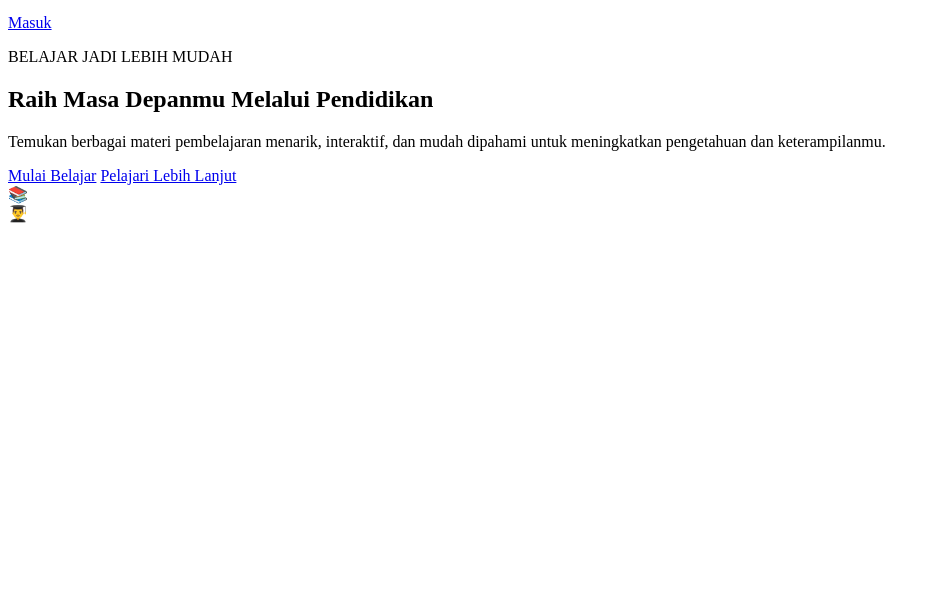
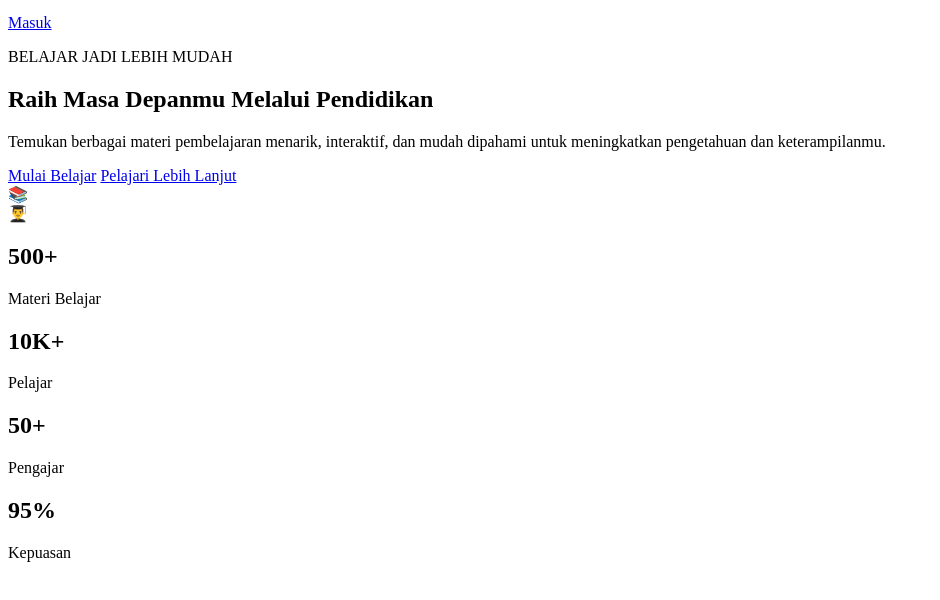
Before and after one commit to Zakki-pplg/WebsiteProject_Sulthan_Edukasi, a plain HTML site: page index.html in a window 1280 px wide. Shown: the part 116-716 px from the top of the page, without its empty margins (0-940 px from the left). Drawn offline with Linux system fonts and the light colour scheme.

Commit message:
lalu saya membuat statistik untuk melihat kunjungan website

```diff
--- a/index.html
+++ b/index.html
@@ -58,3 +58,26 @@
             <div class="student">👨‍🎓</div>
         </div>
     </section>
+
+    <!-- Statistik -->
+    <section class="stats">
+        <div class="stat">
+            <h2>500+</h2>
+            <p>Materi Belajar</p>
+        </div>
+
+        <div class="stat">
+            <h2>10K+</h2>
+            <p>Pelajar</p>
+        </div>
+
+        <div class="stat">
+            <h2>50+</h2>
+            <p>Pengajar</p>
+        </div>
+
+        <div class="stat">
+            <h2>95%</h2>
+            <p>Kepuasan</p>
+        </div>
+    </section>
```
